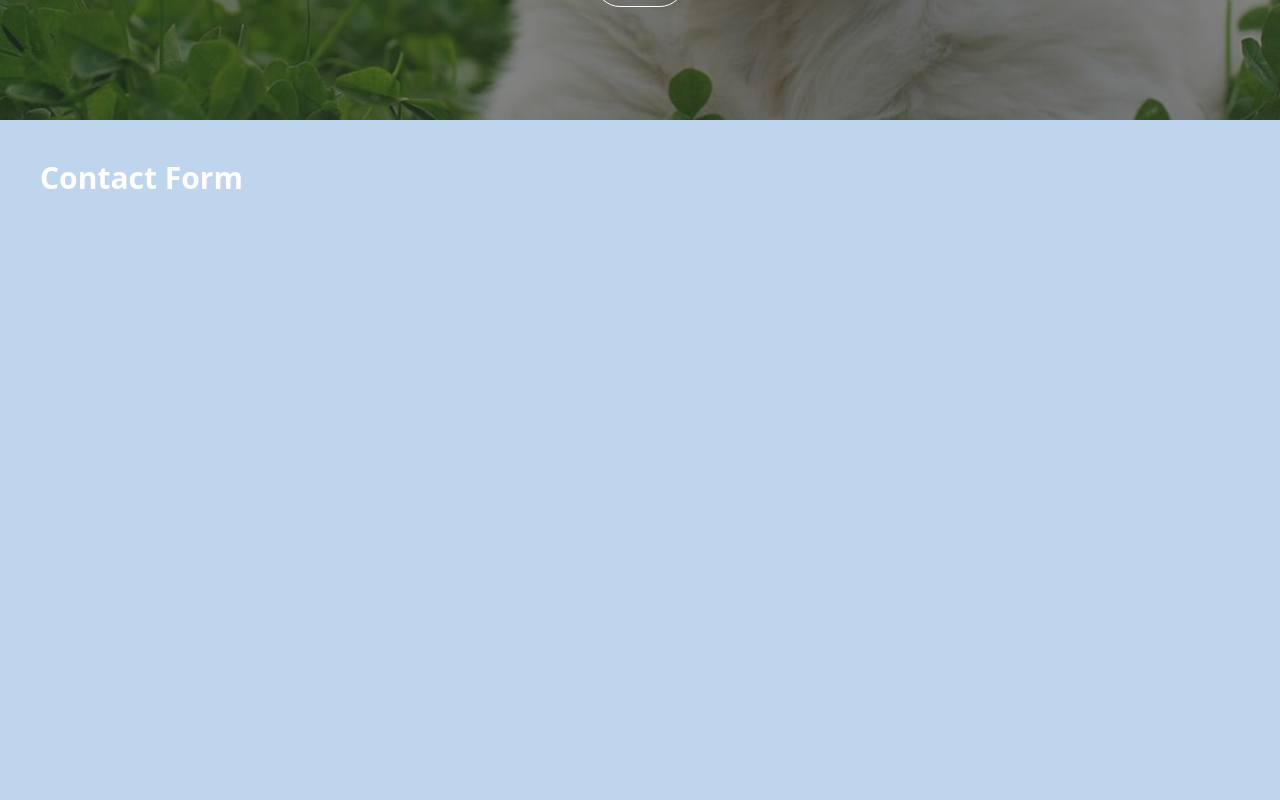
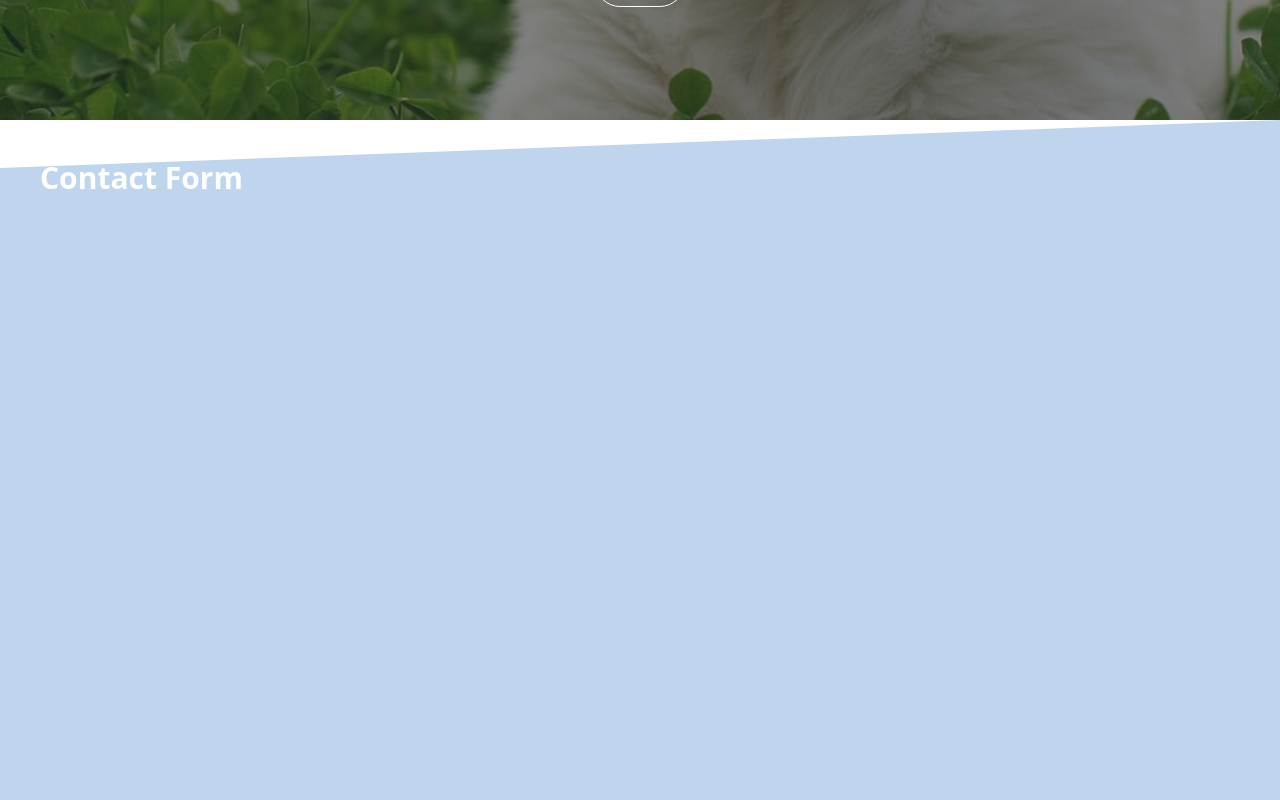
Before and after one commit to AlexFrancescon2/wedding-site, a React (Vite) app: page / in a window 1280 px wide. Shown: the part 680-1480 px from the top of the page. Built offline with nearby package versions, Linux system fonts and the light colour scheme.

Commit message:
clip trapezoid

```diff
--- a/src/components/Form.tsx
+++ b/src/components/Form.tsx
@@ -1,6 +1,6 @@
 export const Form = () => {
   return (
-    <div className="relative h-screen w-screen overflow-hidden bg-primary clip-trapezoid">
+    <div className="relative h-[120vh] w-screen overflow-hidden bg-primary clip-trapezoid-both">
       <div className="p-10 text-white">
         <h2 className="text-3xl font-bold">Contact Form</h2>
         {/* Your form elements go here */}
--- a/src/index.css
+++ b/src/index.css
@@ -77,3 +77,7 @@ body {
     background-color: #f9f9f9;
   }
 }
+
+.clip-trapezoid-both {
+  clip-path: polygon(0 5%, 100% 0%, 100% 95%, 0% 100%);
+}
```
